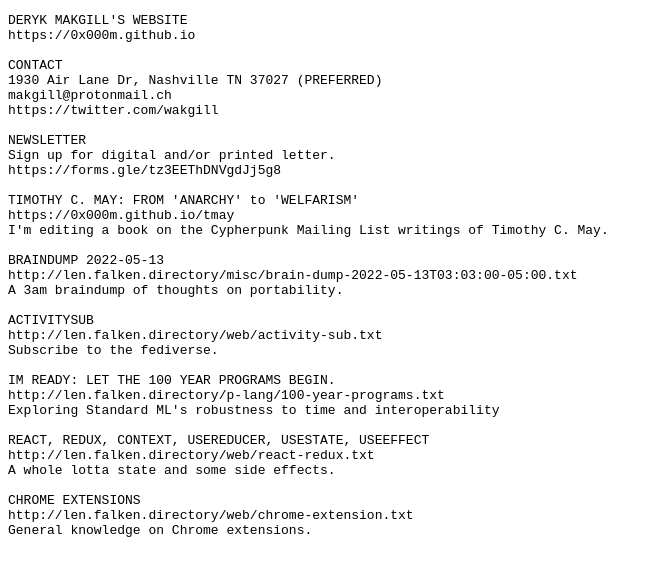
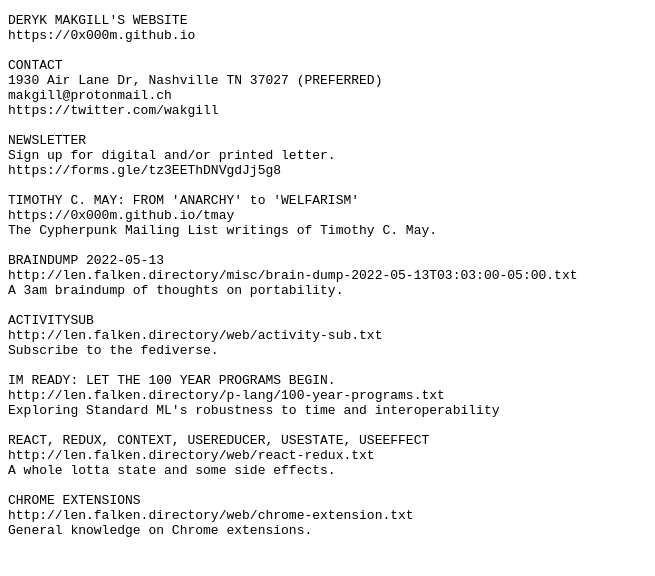
Before and after one commit to 0x000m/0x000m.github.io, a Jekyll site: the page built from index.md, in a window 1280 px wide. Shown: the top 576 px of the page, without its empty margins (0-655 px from the left). Built offline with Jekyll 4.4.1, drawn with Linux system fonts in a browser that asks for light colours.

Commit message:
Update index.md

```diff
--- a/index.md
+++ b/index.md
@@ -17,7 +17,7 @@
 
 TIMOTHY C. MAY: FROM 'ANARCHY' to 'WELFARISM'
 https://0x000m.github.io/tmay
-I'm editing a book on the Cypherpunk Mailing List writings of Timothy C. May.
+The Cypherpunk Mailing List writings of Timothy C. May.
 
 BRAINDUMP 2022-05-13
 http://len.falken.directory/misc/brain-dump-2022-05-13T03:03:00-05:00.txt
```
